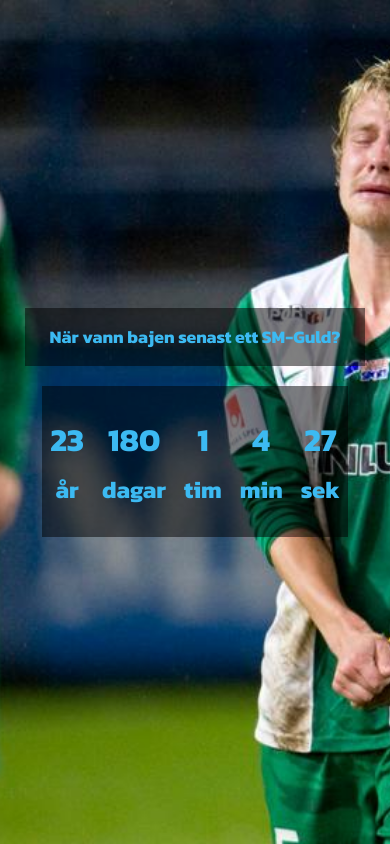
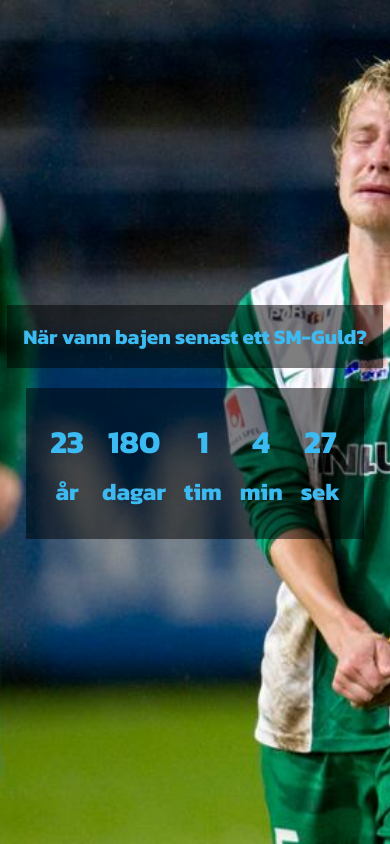
Before and after one commit to bellmano/CountUpTimer_website, a plain HTML site: page index.html in a window 390 px wide. Drawn offline with Linux system fonts and the light colour scheme.

Commit message:
Increase font size a little bit

```diff
--- a/src/style.css
+++ b/src/style.css
@@ -75,7 +75,7 @@ h2 {
     }
 
     h2 {
-        font-size: 1.4em;
+        font-size: 1.6em;
         padding: 1.5rem;
     }
 }
@@ -94,7 +94,7 @@ h2 {
     }
 
     h2 {
-        font-size: 1.1em;
+        font-size: 1.3em;
         padding: 1rem;
     }
 }
```
